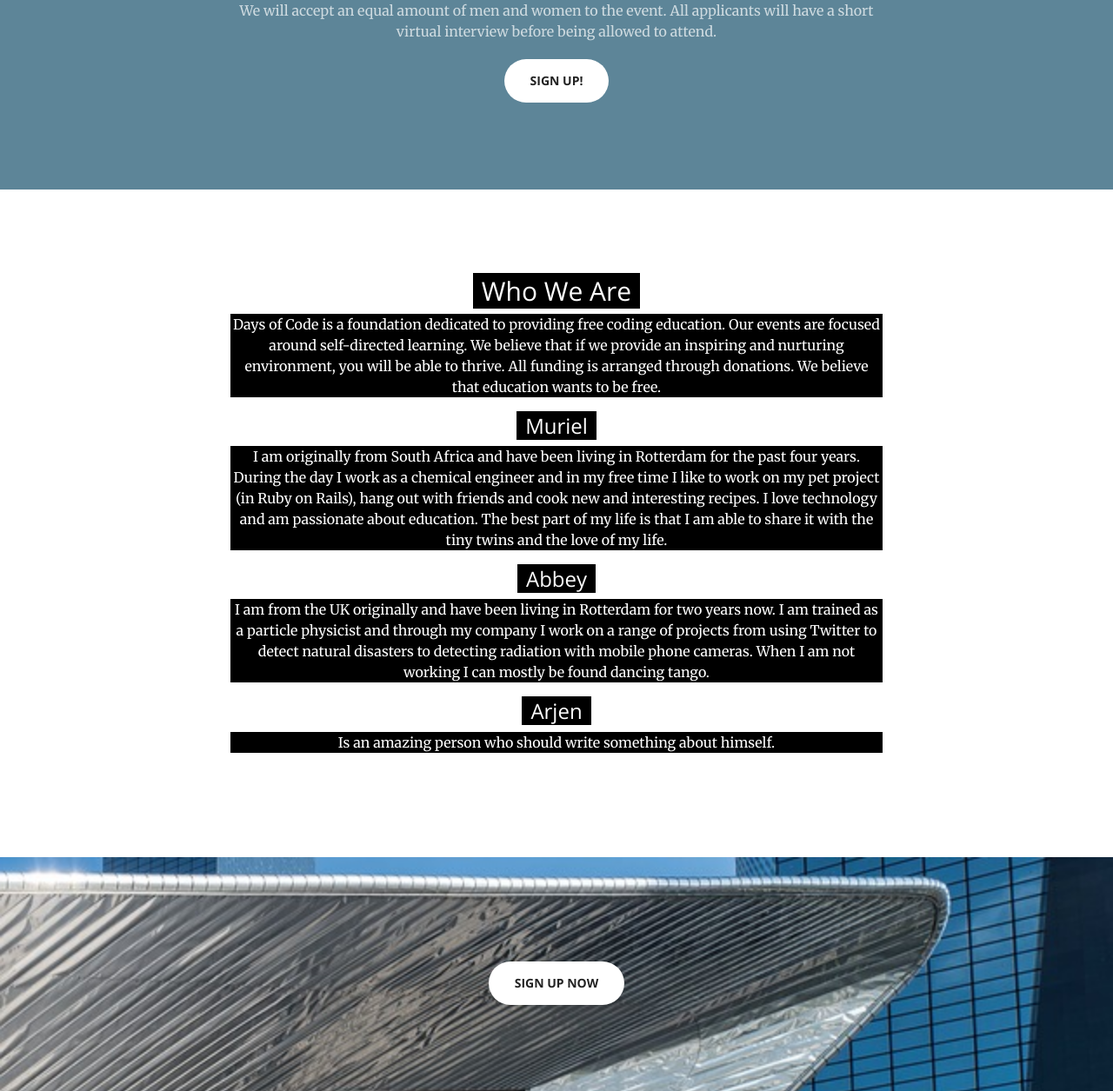
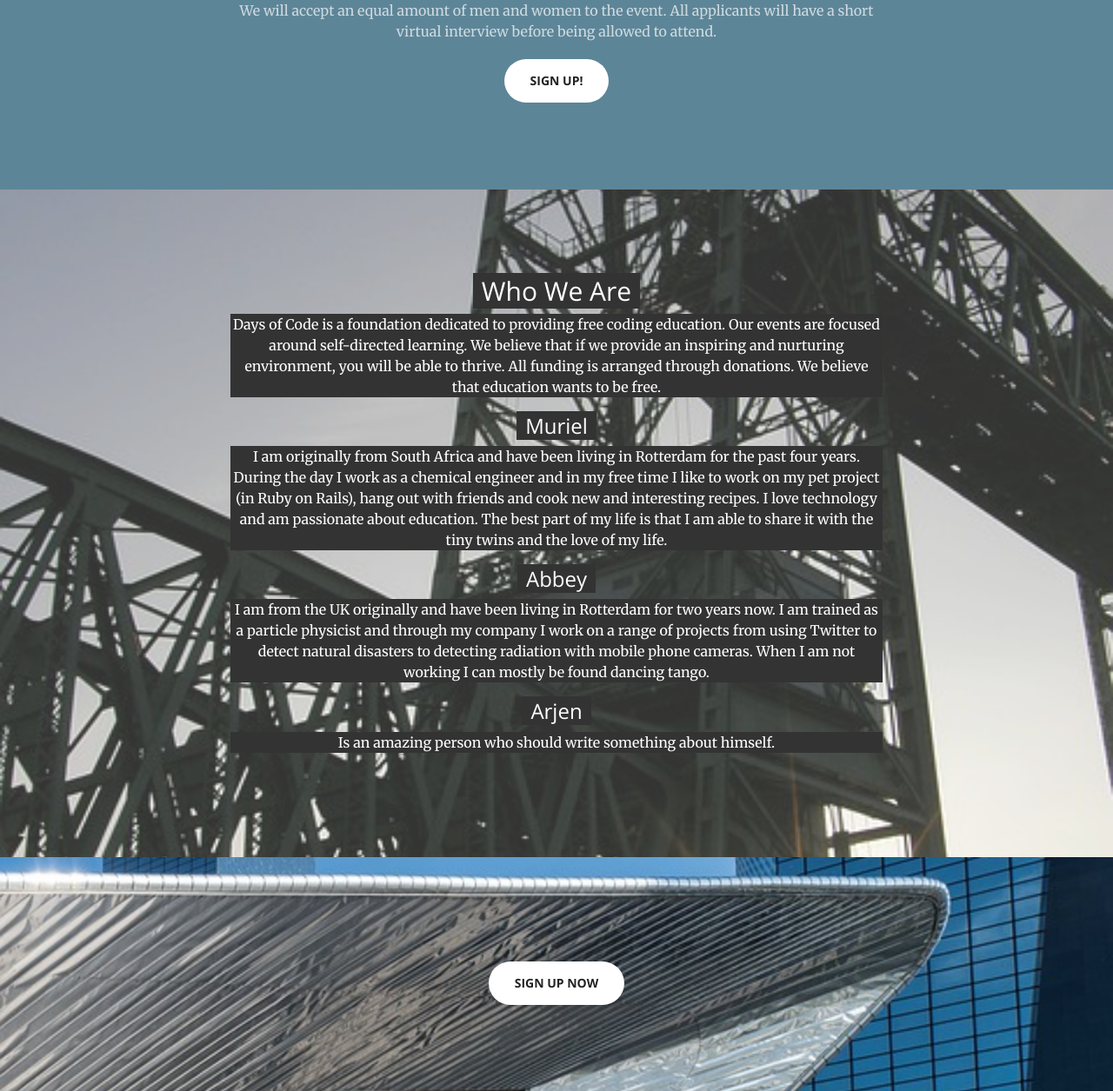
Before and after one commit to abbeywaldron/daysofcode, a PHP site: page /main.html in a window 1280 px wide. Shown: the part 1470-2725 px from the top of the page at 87% size. Run offline with PHP 8.4, Linux system fonts and the light colour scheme.

Commit message:
more opacity changes

```diff
--- a/css/creative.css
+++ b/css/creative.css
@@ -210,7 +210,7 @@ header {
 .who-image {
      width: 100%;
      background-image: url(../img/who_background.jpg);
-     filter: opacity(0.1);
+     filter: opacity(0.8);
   background-position: center;
     -webkit-background-size: cover;
     -moz-background-size: cover;
--- a/main.html
+++ b/main.html
@@ -115,7 +115,7 @@
         </div>
     </section>
 
-    <div class="row who-image"></div>
+    <div class="who-image">
     <section id="who" class="who">
       <div class="container">
         <div class="row">
@@ -140,6 +140,7 @@
       </div>
     </section>
     </div>
+
 
     <aside class="bg-dark contact">
         <div class="container text-center">
```
